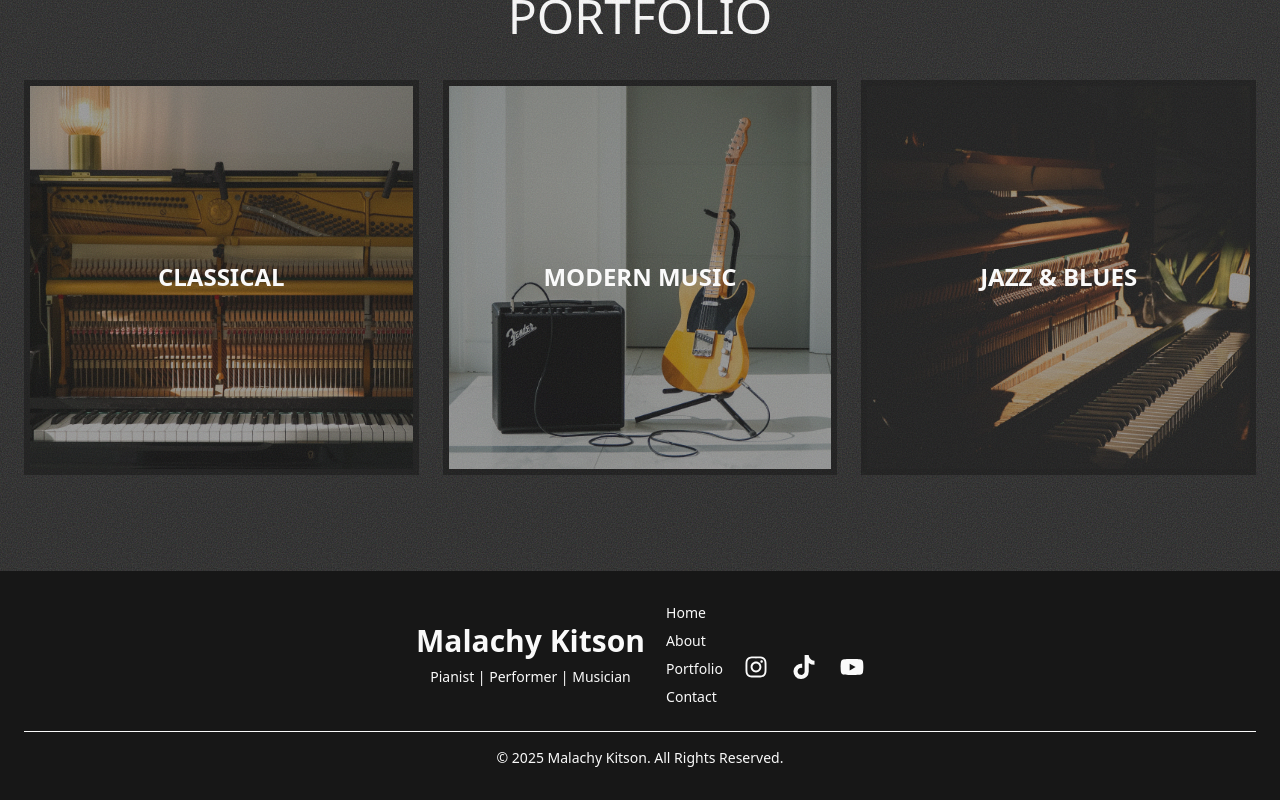
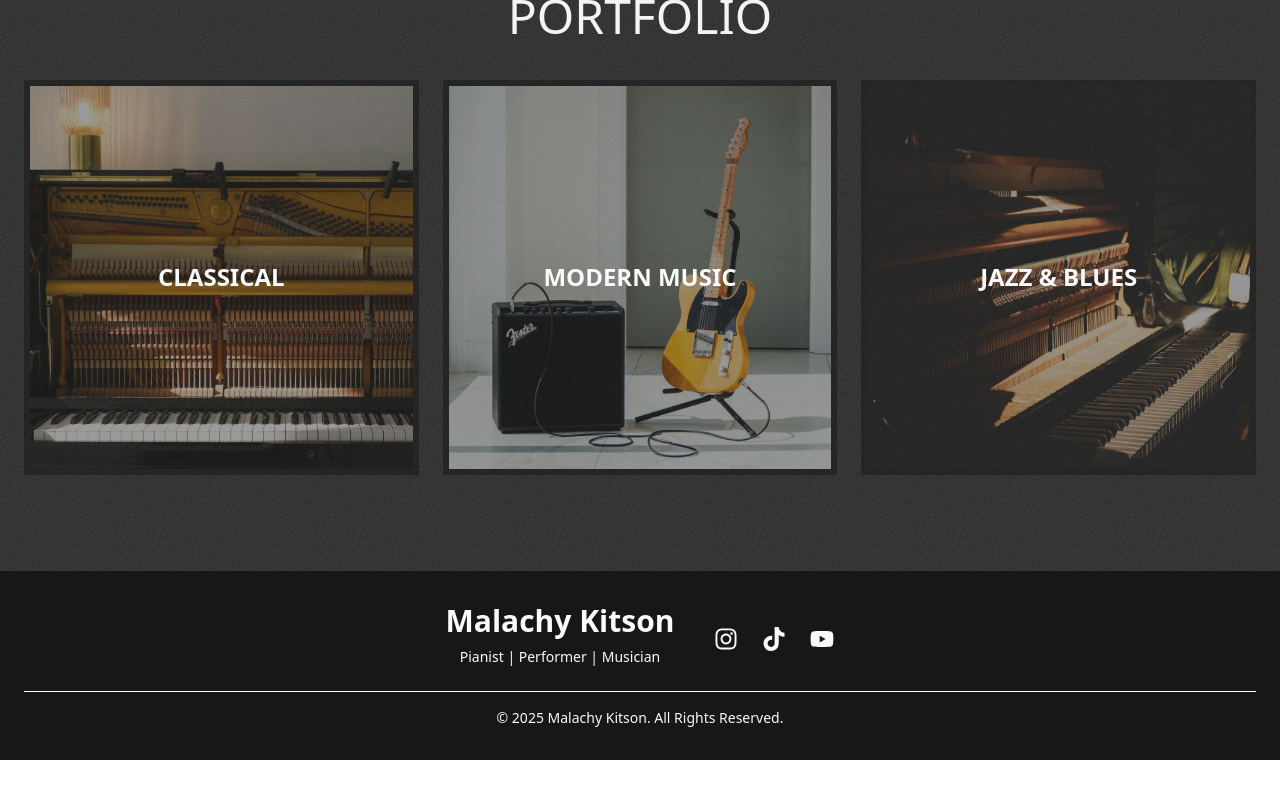
Before and after one commit to MalachyKitson/piano-portfolio, a React (Vite) app: page / in a window 1280 px wide. Shown: the part 1464-2264 px from the top of the page. After the commit the page ends 2224 px from the top, so only its background shows below. Built offline with nearby package versions, Linux system fonts and the light colour scheme; a web font is replaced by a local one.

Commit message:
Social Links Update

```diff
--- a/src/components/Footer.jsx
+++ b/src/components/Footer.jsx
@@ -1,5 +1,4 @@
 import React, { Suspense } from "react";
-import { Link } from "react-router-dom";
 const Loading = React.lazy(() => import("../components/Loading"));
 
 const LazyFaTiktok = React.lazy(() =>
@@ -15,8 +14,7 @@ const LazyFaYoutube = React.lazy(() =>
 const Footer = () => {
   const socials = {
     tiktok: import.meta.env.VITE_SOCIAL_TIKTOK || "https://www.tiktok.com",
-    instagram:
-      import.meta.env.VITE_SOCIAL_INSTAGRAM || "https://www.instagram.com",
+    instagram: import.meta.env.VITE_SOCIAL_INSTAGRAM || "https://www.instagram.com",
     youtube: import.meta.env.VITE_SOCIAL_YOUTUBE || "https://www.youtube.com",
   };
 
@@ -29,8 +27,8 @@ const Footer = () => {
 
   return (
     <footer className="bg-[var(--bgColour)] text-[var(--textColour)] py-8 px-6">
-      <div className="max-w-md mx-auto flex flex-col md:flex-row justify-between items-center text-center md:text-left">
-        <div className="mb-6 md:mb-0 text-center">
+      <div className="max-w-md mx-auto flex flex-col md:flex-row justify-center items-center text-center md:text-left">
+        <div className="mb-4 md:mb-0 md:pr-10 text-center">
           <h2 className="text-3xl font-bold text-[var(--textColour)]">
             Malachy Kitson
           </h2>
@@ -39,38 +37,7 @@ const Footer = () => {
           </p>
         </div>
 
-        <div className="flex flex-col space-y-2">
-          <Link
-            to="/"
-            onClick={scrollToTop}
-            className="text-sm hover:text-[var(--keyColour)] transition"
-          >
-            Home
-          </Link>
-          <Link
-            to="/about"
-            onClick={scrollToTop}
-            className="text-sm hover:text-[var(--keyColour)] transition"
-          >
-            About
-          </Link>
-          <Link
-            to="/portfolio"
-            onClick={scrollToTop}
-            className="text-sm hover:text-[var(--keyColour)] transition"
-          >
-            Portfolio
-          </Link>
-          <Link
-            to="/contact"
-            onClick={scrollToTop}
-            className="text-sm hover:text-[var(--keyColour)] transition"
-          >
-            Contact
-          </Link>
-        </div>
-
-        <div className="flex justify-center space-x-6 mt-6">
+        <div className="flex justify-center space-x-6 mt-2">
           <Suspense fallback={<Loading />}>
             <a
               href={socials.instagram}
--- a/vite.config.js
+++ b/vite.config.js
@@ -2,7 +2,6 @@ import { defineConfig } from 'vite'
 import tailwindcss from '@tailwindcss/vite'
 import react from '@vitejs/plugin-react'
 
-// https://vite.dev/config/
 export default defineConfig({
   plugins: [react(), tailwindcss(),],
   build: {
```
Also changed, not shown: public/music-solid.svg (added), public/robots.txt (added).
